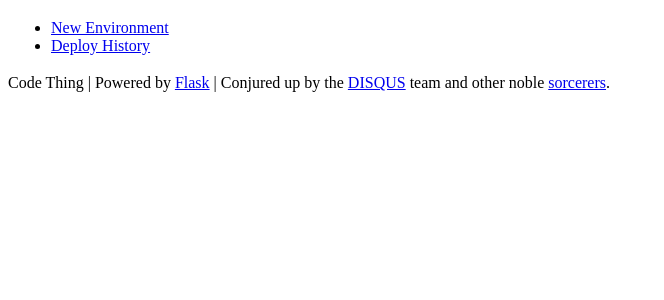
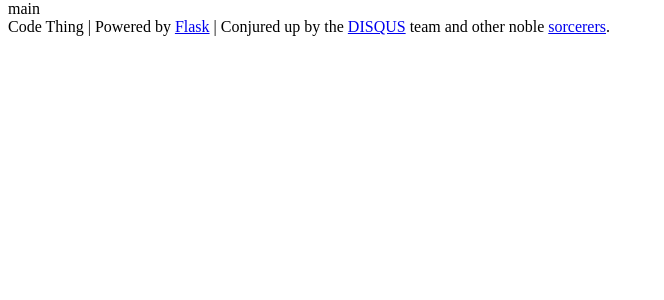
Before and after one commit to disqus/codebox, a Python web app: template codesharer/templates/layout.html in a window 1280 px wide. Shown: the part 26-326 px from the top of the page, without its empty margins (0-664 px from the left). Run offline with Jinja, Linux system fonts and the light colour scheme; the template is opened without the code that fills it, so the values that code supplies are empty; some libraries are stand-ins or nearby versions.

Commit message:
fix layout.html

```diff
--- a/codesharer/templates/layout.html
+++ b/codesharer/templates/layout.html
@@ -34,26 +34,7 @@
 
         <div id="main">
             <div class="wrapper">
-                <!-- Fuck you, tables are awesome! -->
-                <table id="main-wrapper">
-                    <tr>
-                        <td id="sidebar">
-                            {% block sidebar_actions %}
-                            <ul>
-                                <li><a href="{{ url_for('create_environment') }}">New Environment</a></li>
-                                <li><a href="#">Deploy History</a></li>
-                            </ul>
-                            {% endblock %}
-
-                            {% block sidebar_queue %}
-                            {% endblock %}
-                        </td>
-                        <td id="content">
-                            {% block content %}
-                            {% endblock %}
-                        </td>
-                    </tr>
-                </table>
+                main
             </div>
         </div>
 
```
